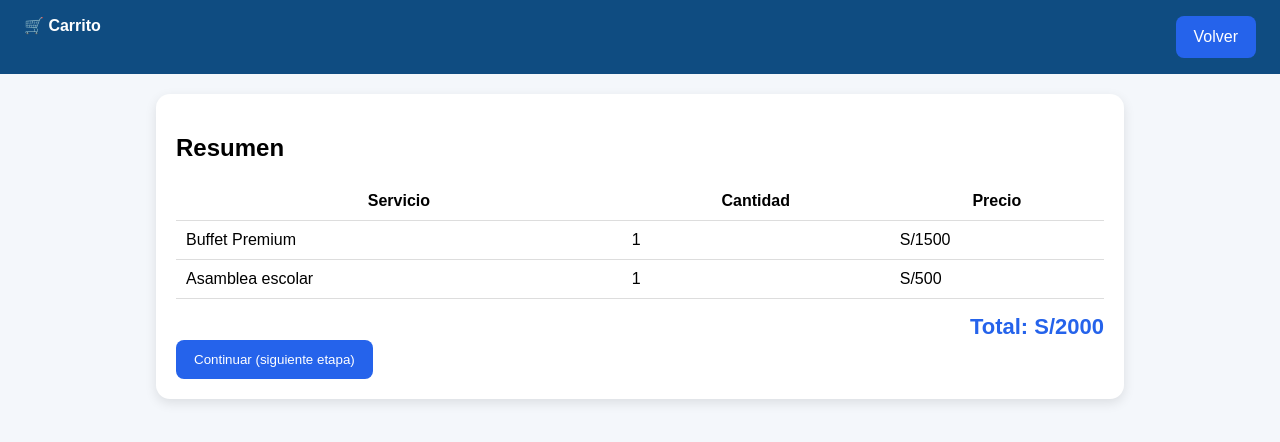
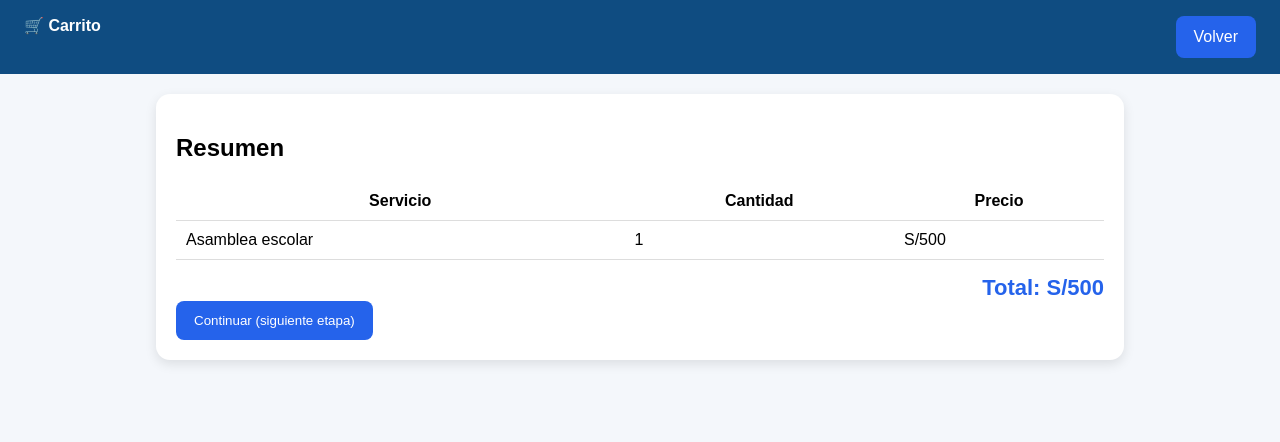
Before and after one commit to WILLpmm/gestion-catering, a plain HTML site: page carrito.html in a window 1280 px wide. Drawn offline with Linux system fonts and the light colour scheme.

Commit message:
Add files via upload

```diff
--- a/carrito.html
+++ b/carrito.html
@@ -6,9 +6,8 @@
 <h2>Resumen</h2>
 <table>
 <tr><th>Servicio</th><th>Cantidad</th><th>Precio</th></tr>
-<tr><td>Buffet Premium</td><td>1</td><td>S/1500</td></tr>
 <tr><td>Asamblea escolar</td><td>1</td><td>S/500</td></tr>
 </table>
-<div class="total">Total: S/2000</div>
+<div class="total">Total: S/500</div>
 <button>Continuar (siguiente etapa)</button>
 </div></div></body></html>
```
